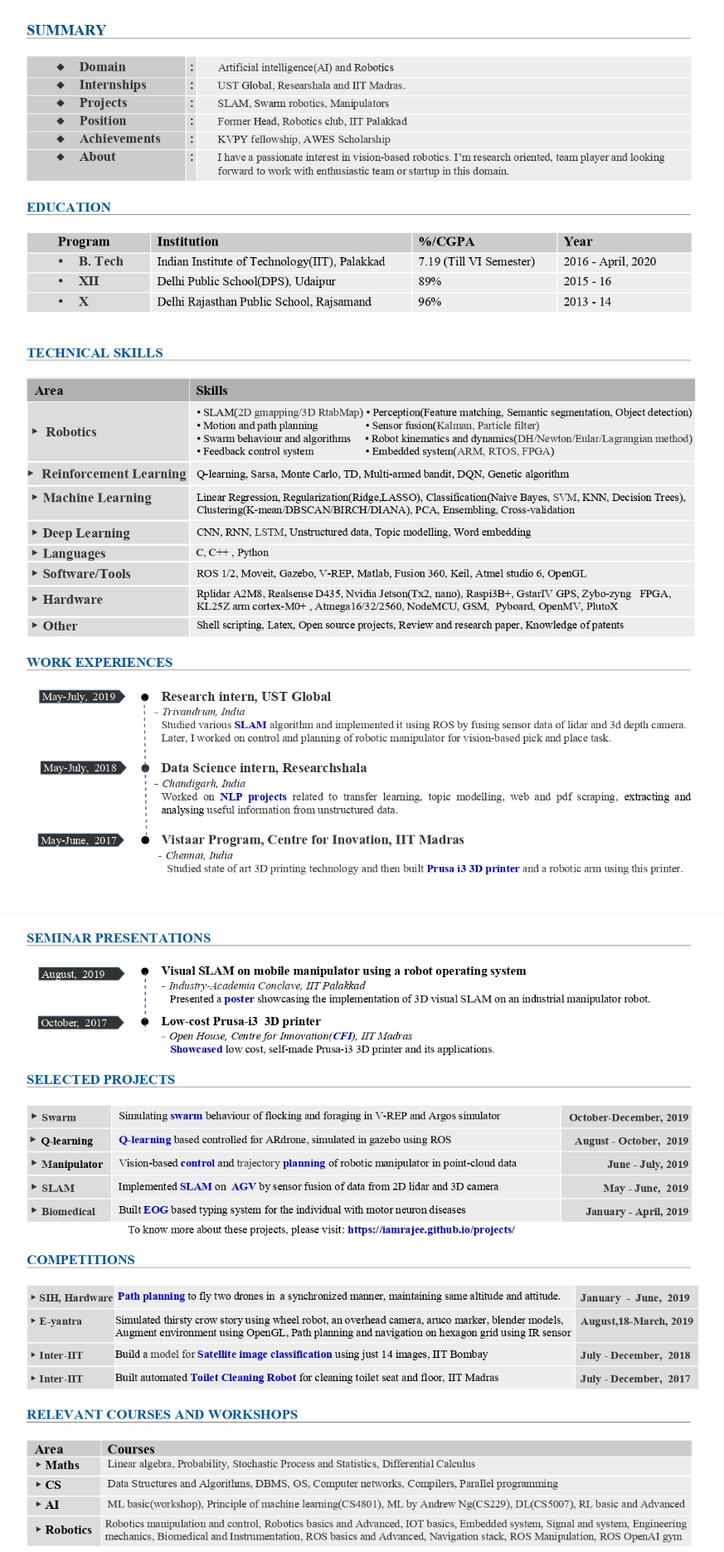
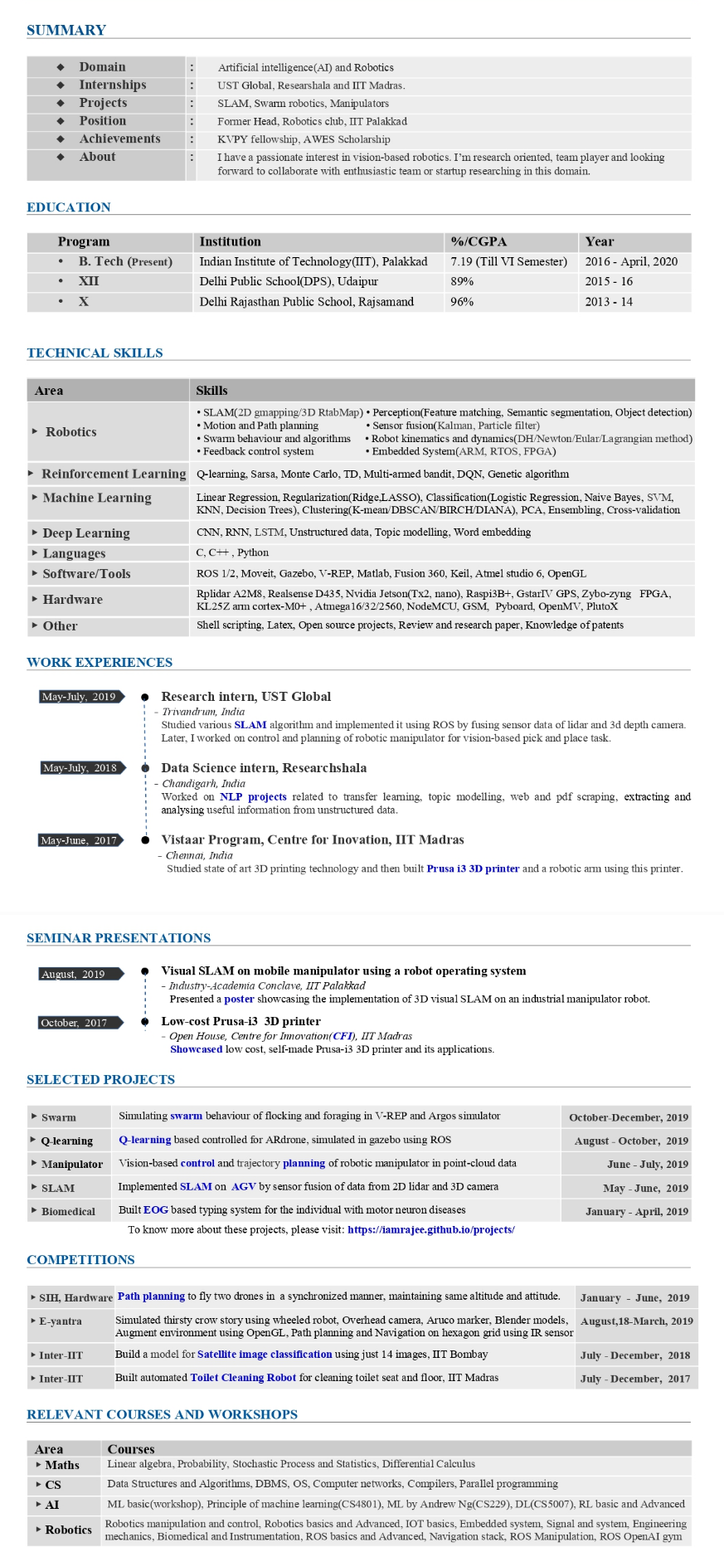
Before and after one commit to iamrajee/iamrajee.github.io, a Jekyll site: the page built from cv/index.html, in a window 1280 px wide. Shown: the part 504-2375 px from the top of the page at 83% size, without its empty margins (214-1087 px from the left). Built offline with Jekyll 4.4.1, drawn with Linux system fonts in a browser that asks for light colours.

Commit message:
Update index.html

```diff
--- a/cv/index.html
+++ b/cv/index.html
@@ -9,8 +9,8 @@ title: CV
 <!-- 	<div w3-include-html="https://github.com/iamrajee/resume/blob/master/Rajendra_resume2019_roboticsV6.html"></div> -->
 <!-- 	<img src="images/Rajendra_resume2019_roboticsV2-1.jpg" style='height: 100%; width: 100%; object-fit: contain'/>
 	<img src="images/Rajendra_resume2019_roboticsV2-2.jpg" style='height: 100%; width: 100%; object-fit: contain'/> -->
-	<img src="images/Rajendra_resume2019_roboticsV10-1.jpg" style='height: 100%; width: 100%; object-fit: contain'/>
-	<img src="images/Rajendra_resume2019_roboticsV10-2.jpg" style='height: 100%; width: 100%; object-fit: contain'/>
+	<img src="images/Rajendra_resume2019_roboticsV10_page-0001.jpg" style='height: 100%; width: 100%; object-fit: contain'/>
+	<img src="images/Rajendra_resume2019_roboticsV10_page-0002.jpg" style='height: 100%; width: 100%; object-fit: contain'/>
 <!-- 	<img src="https://github.com/iamrajee/resume/blob/master/final-1.png" style='height: 100%; width: 100%; object-fit: contain'/>
 	<img src="https://github.com/iamrajee/resume/blob/master/final-2.png" style='height: 100%; width: 100%; object-fit: contain'/>
 	<img src="../../../../resume/blob/master/final-1.png" style='height: 100%; width: 100%; object-fit: contain'/>
```
